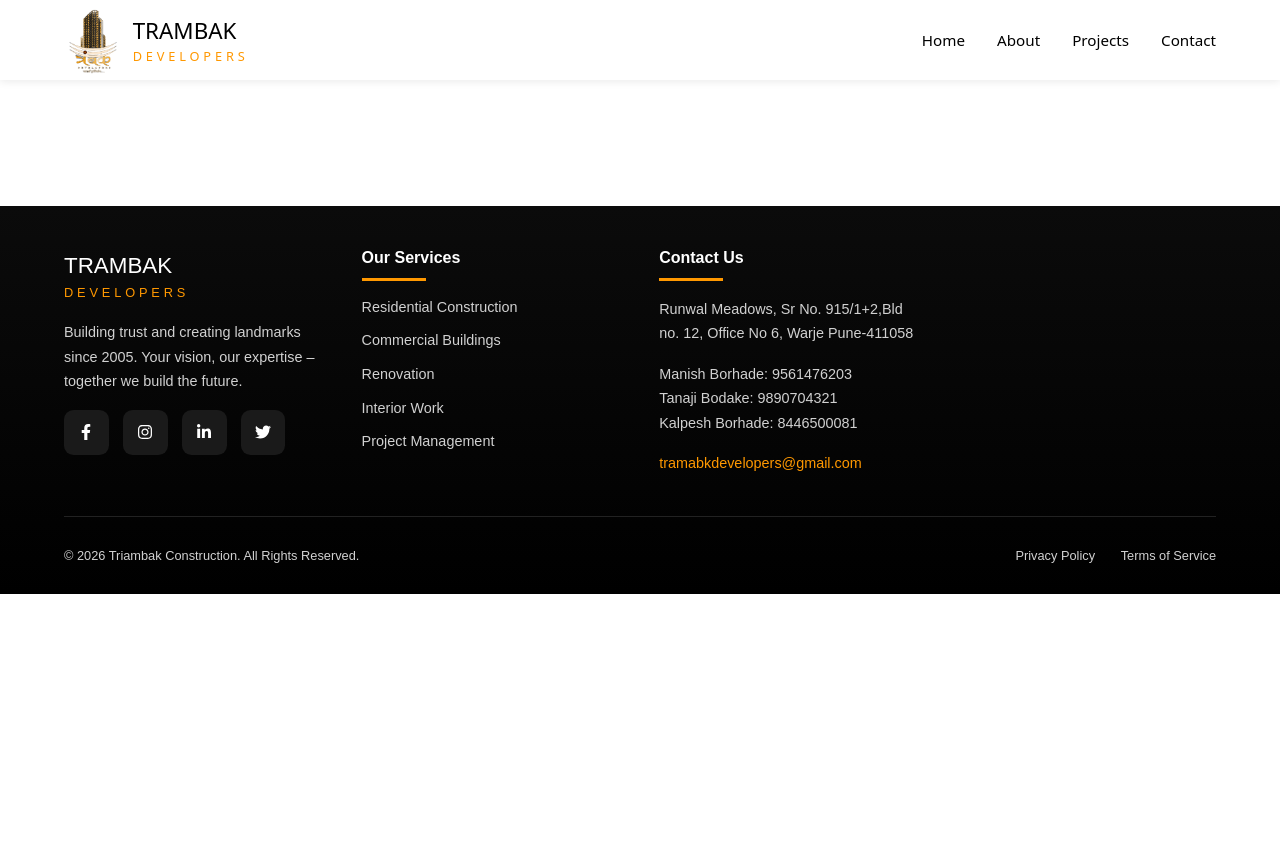
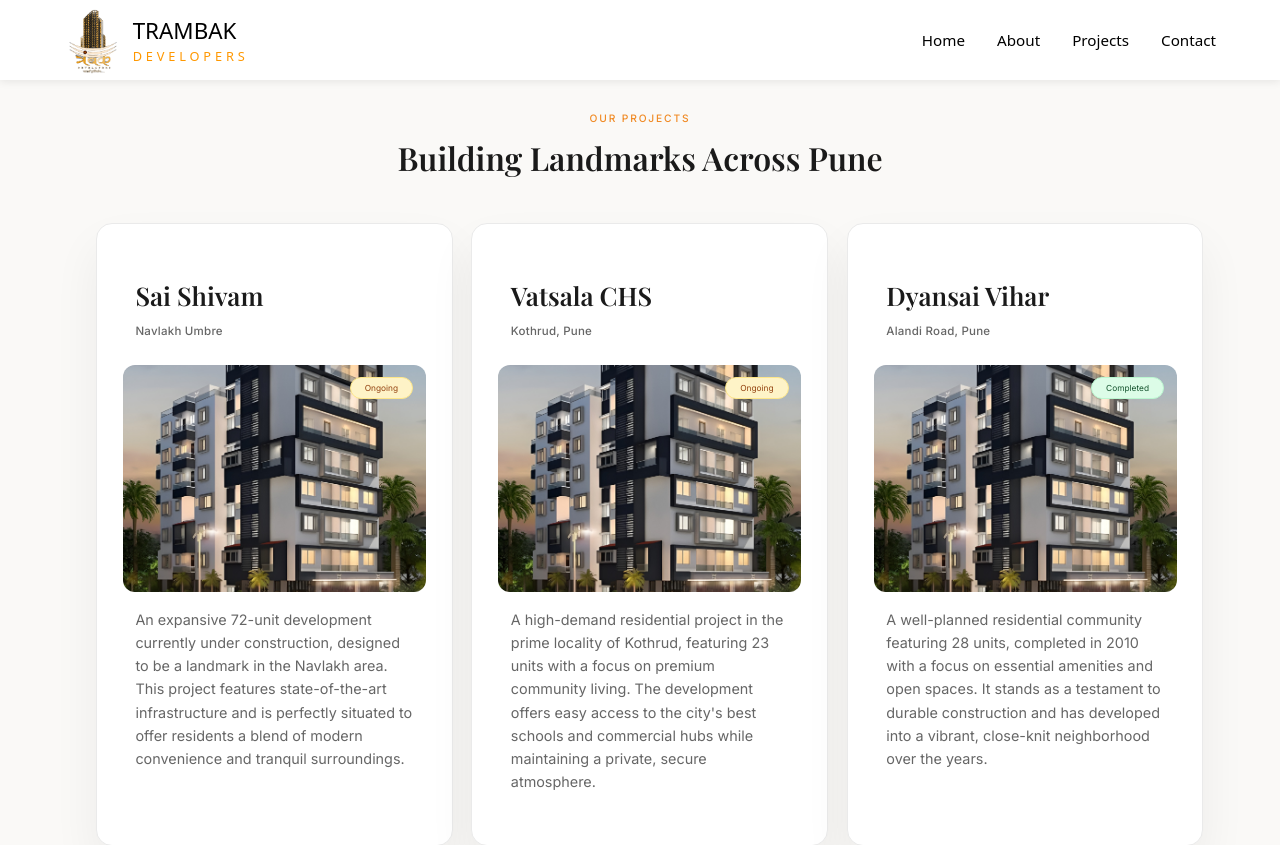
Before and after one commit to dhruv-dhemare/trimbak, a React (Vite) app in the folder Frontend/: page /projects in a window 1280 px wide. Shown: the top 845 px of the page. Before the commit the page ends 800 px from the top, so only its background shows below. Built offline with nearby package versions, Linux system fonts and the light colour scheme.

Commit message:
Projects page added

```diff
--- /dev/null
+++ b/Frontend/src/pages/Projects.css
@@ -0,0 +1,167 @@
+.projects-section {
+  padding: 10vh 9vw; /* Adjusted to vw for horizontal consistency */
+  padding-left: 5vw;
+  padding-right: 5vw;
+  background-color: #faf9f7;
+  font-family: "Inter", sans-serif;
+}
+
+.projects-header {
+  text-align: center;
+  max-width: 70vw; /* Changed from rem to vw */
+  margin: 3vh auto 6vh;
+}
+
+.projects-subtitle {
+  color: #f08a24;
+  font-size: 0.8vw; /* Fluid size */
+  letter-spacing: 0.18em;
+  font-weight: 500;
+}
+
+.projects-title {
+  font-family: "Playfair Display", serif;
+  font-size: 2.5vw; /* Scales with width */
+  margin-top: 1.5vh;
+  color: #1a1a1a;
+  margin-bottom: 1vh;
+}
+
+.projects-container {
+  display: grid;
+  grid-template-columns: repeat(3, 1fr);
+  gap: 3vw;
+  max-width: 85vw;
+  margin: 0 auto;
+}
+
+.project-card {
+  background: #ffffff;
+  padding: 3vh 2vw;
+  border-radius: 2vh; /* Rounded corners responsive to height */
+  box-shadow: 0 3vh 6vh rgba(0, 0, 0, 0.06);
+  position: relative;
+  width: 90%;
+  margin: 0 auto;
+}
+
+/* --- FLUID SIZING (Desktop) --- */
+.project-card .project-name {
+  font-family: "Playfair Display", serif;
+  /* 2.5% of screen width. On a laptop (1440px) this is ~36px */
+  font-size: 2vw;
+  margin: 2.5vh 0 1vh;
+  color: #1a1a1a;
+  font-weight: 700;
+  line-height: 1.2;
+}
+
+.project-card .project-location {
+  /* 1.1% of screen width. On a laptop this is ~16px */
+  font-size: 0.9vw;
+  color: #666;
+  margin-bottom: 1.5vh;
+  letter-spacing: 0.02em;
+  font-weight: 500;
+}
+
+.project-description {
+  font-size: 0.95vw; /* Slightly fluid body text */
+  color: #555;
+  line-height: 1.6;
+  margin-bottom: 2vh;
+}
+
+/* Status Pill */
+.status-pill {
+  position: absolute;
+  top: 1.5vh;
+  right: 1vw;
+  padding: 0.5vh 1.1vw;
+  border-radius: 5vh; /* Pill shape using vh */
+  font-size: 0.65vw; /* Fluid text size */
+  font-weight: 100;
+  border: 1px solid transparent;
+  z-index: 10;
+}
+
+.status-pill.completed {
+  background: #dcfce7;
+  color: #14532d;
+  border-color: #bbf7d0;
+}
+
+.status-pill.ongoing {
+  background: #fef3c7;
+  color: #92400e;
+  border-color: #fde68a;
+}
+
+.status-pill.upcoming {
+  background: #e0e7ff;
+  color: #3730a3;
+  border-color: #c7d2fe;
+}
+
+.project-card .send-btn {
+  padding: 1.2vh 1.8vw;
+}
+
+.project-image {
+  width: 100%;
+  aspect-ratio: 4 / 3;
+  border-radius: 1.5vh;
+  overflow: hidden;
+  margin-bottom: 2vh;
+  position: relative;
+}
+
+.project-image img {
+  width: 100%;
+  height: 100%;
+  object-fit: cover;
+}
+
+/* --- MOBILE RESPONSIVENESS --- */
+/* Critical: When screen gets small, we must INCREASE the vw percentage
+   or the text will become microscopic. */
+
+@media (max-width: 64em) {
+  .projects-container {
+    grid-template-columns: repeat(2, 1fr);
+  }
+  .projects-title { font-size: 4vw; }
+  .projects-subtitle { font-size: 1vw; }
+  /* Make text chunks bigger on tablet */
+  .project-card .project-name { font-size: 2vw; }
+  .project-card .project-location { font-size: 1vw; }
+  .status-pill { font-size: 1.2vw; }
+  .project-description { font-size: 1.3vw; }
+}
+
+@media (max-width: 40em) {
+  .projects-container {
+    grid-template-columns: 1fr;
+  }
+
+  /* On Mobile, 2vw is tiny. We bump it up significantly. */
+  .projects-title { font-size: 4vw; }
+  .projects-subtitle { font-size: 2vw; }
+
+  .project-card .project-name {
+    font-size: 6vw; /* Big readable header on phone */
+  }
+
+  .project-card .project-location {
+    font-size: 3vw;
+  }
+
+  .project-description {
+    font-size: 3.5vw;
+  }
+
+  .status-pill {
+    font-size: 2vw;
+    padding: 0.5vh 3vw;
+  }
+}
--- a/Frontend/src/pages/Projects.jsx
+++ b/Frontend/src/pages/Projects.jsx
@@ -1,10 +1,96 @@
 import Navbar from "../components/Navbar";
 import Footer from "../components/Footer";
+import "./Projects.css";
+import project1 from "../assets/project1.png";
+
 
 const Projects = () => {
+const projects = [
+  {
+    name: "Sai Shivam",
+    location: "Navlakh Umbre",
+    status: "Ongoing",
+    description: "An expansive 72-unit development currently under construction, designed to be a landmark in the Navlakh area. This project features state-of-the-art infrastructure and is perfectly situated to offer residents a blend of modern convenience and tranquil surroundings.",
+    image: project1,
+  },
+  {
+    name: "Vatsala CHS",
+    location: "Kothrud, Pune",
+    status: "Ongoing",
+    description: "A high-demand residential project in the prime locality of Kothrud, featuring 23 units with a focus on premium community living. The development offers easy access to the city's best schools and commercial hubs while maintaining a private, secure atmosphere.",
+    image: project1,
+  },
+  {
+    name: "Dyansai Vihar",
+    location: "Alandi Road, Pune",
+    status: "Completed",
+    description: "A well-planned residential community featuring 28 units, completed in 2010 with a focus on essential amenities and open spaces. It stands as a testament to durable construction and has developed into a vibrant, close-knit neighborhood over the years.",
+    image: project1,
+  },
+  {
+    name: "Sneha Residency",
+    location: "Vadgaonsheri, Pune",
+    status: "Completed",
+    description: "Modern residential living space comprising 20 units, known for its strategic location near IT hubs and quality construction. The apartments are designed to maximize natural light and ventilation, providing a refreshing retreat in the bustling suburb of Vadgaonsheri.",
+    image: project1,
+  },
+  {
+    name: "BODH Asha Apartment",
+    location: "Kharadi, Pune",
+    status: "Completed",
+    description: "A cozy 18-unit development in the growing hub of Kharadi, offering a perfect balance of urban comfort and suburban peace. Its proximity to major IT parks makes it an ideal choice for professionals seeking a minimal commute and a high quality of life.",
+    image: project1,
+  },
+  {
+    name: "Nisarg Apartment",
+    location: "Talegaon Dabhade",
+    status: "Completed",
+    description: "A serene residential project offering 12 units designed specifically for peaceful living away from the city bustle. Located in the scenic Talegaon Dabhade, it offers fresh air, scenic views, and a relaxed pace of life suitable for families and retirees alike.",
+    image: project1,
+  },
+  {
+    name: "Apex Residency",
+    location: "Talegaon Dabhade",
+    status: "Completed",
+    description: "A modern 16-unit complex providing contemporary housing solutions with high-quality finishes and smart space utilization. The project emphasizes community bonding and offers a secure, well-maintained environment for its residents.",
+    image: project1,
+  },
+  {
+    name: "BODH Classic",
+    location: "Talegaon Dabhade",
+    status: "Completed",
+    description: "A premium 16-unit project blending traditional architectural values with modern urban requirements. Known for its robust build quality and thoughtful layout, it offers a sophisticated living experience in the heart of Talegaon.",
+    image: project1,
+  }
+];
+
   return (
     <>
       <Navbar />
+
+      <section className="projects-section">
+        <div className="projects-header">
+          <span className="projects-subtitle">OUR PROJECTS</span>
+          <h1 className="projects-title">Building Landmarks Across Pune</h1>
+        </div>
+
+        <div className="projects-container">
+          {projects.map((p, i) => (
+            <div className="project-card" key={i}>
+              <h3 className="project-name">{p.name}</h3>
+              <p className="project-location">{p.location}</p>
+              <div className="project-image">
+                <img src={p.image} alt={p.name} />
+                <span className={`status-pill ${p.status.toLowerCase()}`}>
+                  {p.status}
+                </span>
+              </div>
+              <p className="project-description">{p.description}</p>
+            </div>
+          ))}
+        </div>
+      </section>
+
       <Footer />
     </>
   );
```
